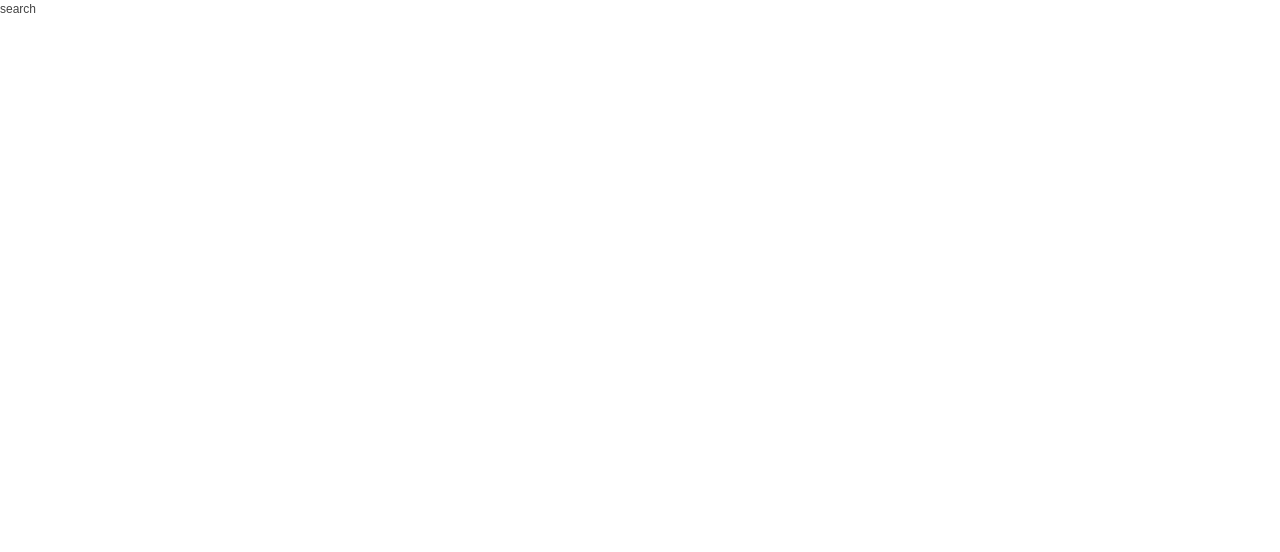
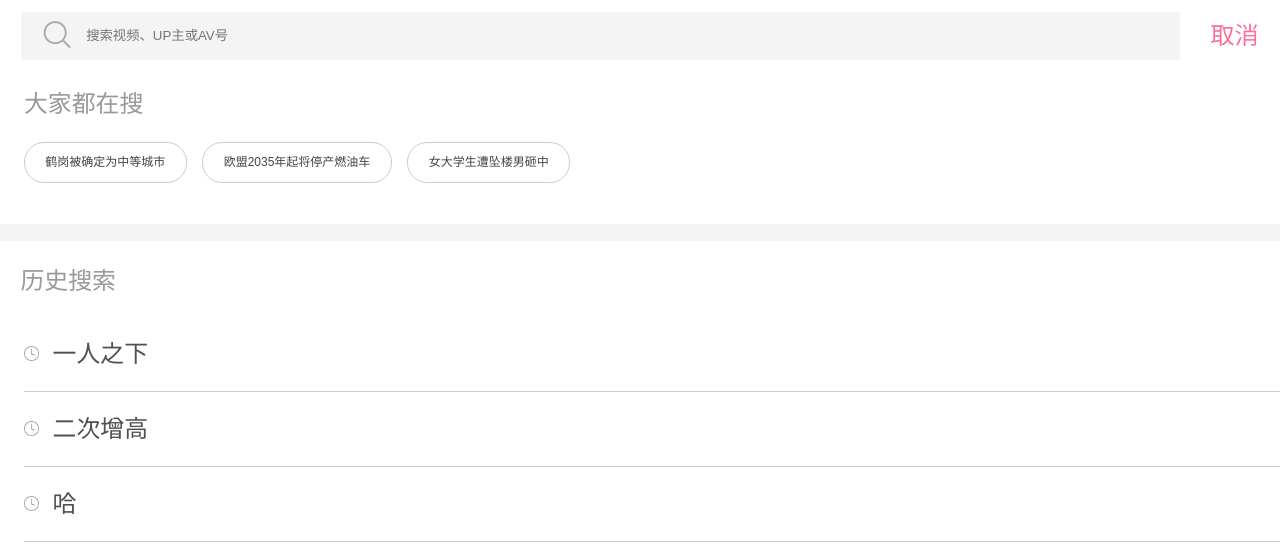
Before and after one commit to Xoeynh/bilibili, a Next.js app: page /search in a window 1280 px wide. Shown: the top 552 px of the page. Built offline with nearby package versions, Linux system fonts and the light colour scheme.

Commit message:
feat: 完成搜索历史静态页面

```diff
--- a/src/pages/search/index.tsx
+++ b/src/pages/search/index.tsx
@@ -1,7 +1,44 @@
-import React from 'react';
+import React, { useState } from 'react';
+import Image from 'next/image';
+import type { InputChange } from '@/types';
+import SearchDetail from './search-detail/SearchDetail';
+import SearchHistory from './search-history/SearchHistory';
+import styles from './search.module.scss';
 
 function Search(): React.ReactElement {
-  return <div>search</div>;
+  const [searchValue, setSearchValue] = useState('');
+
+  const handleInputChange = (e: InputChange): void => {
+    setSearchValue(e.target.value);
+  };
+
+  return (
+    <>
+      <div className={styles.searchHeader}>
+        <div className={styles.inputView}>
+          <i className={`icon-search ${styles.inputIcon}`} />
+          <input
+            className={styles.inputText}
+            value={searchValue}
+            onChange={handleInputChange}
+            placeholder="搜索视频、UP主或AV号"
+          />
+          {searchValue && (
+            <Image
+              className={styles.clearIcon}
+              width={16}
+              height={16}
+              src={`${process.env.NEXT_PUBLIC_BASE_URL}/images/search-close.png`}
+              alt=""
+            />
+          )}
+        </div>
+        <span className={styles.clearText}>取消</span>
+      </div>
+      {searchValue && <SearchDetail />}
+      {!searchValue && <SearchHistory />}
+    </>
+  );
 }
 
 Search.getLayout = function getLayout(page: React.ReactElement) {
--- /dev/null
+++ b/src/pages/search/search-detail/SearchDetail.tsx
@@ -0,0 +1,8 @@
+import React from 'react';
+import styles from './search-detail.module.scss';
+
+function SearchDetail(): React.ReactElement {
+  return <div className={styles.page}>搜索详情</div>;
+}
+
+export default SearchDetail;
--- /dev/null
+++ b/src/pages/search/search-detail/search-detail.module.scss
@@ -0,0 +1,3 @@
+.page {
+  height: 100%;
+}
--- /dev/null
+++ b/src/pages/search/search-history/SearchHistory.tsx
@@ -0,0 +1,55 @@
+import React from 'react';
+import Image from 'next/image';
+import styles from './search-history.module.scss';
+
+function SearchHistory(): React.ReactElement {
+  return (
+    <div className={styles.page}>
+      <div className={styles.searchHot}>
+        <h2 className={styles.hotTitle}>大家都在搜</h2>
+        <ul className={styles.hotList}>
+          <li className={styles.hotItem}>鹤岗被确定为中等城市</li>
+          <li className={styles.hotItem}>欧盟2035年起将停产燃油车</li>
+          <li className={styles.hotItem}>女大学生遭坠楼男砸中</li>
+        </ul>
+      </div>
+      <div className={styles.searchHistory}>
+        <div className={styles.historyTitle}>历史搜索</div>
+        <ul className={styles.historyList}>
+          <li className={styles.historyItem}>
+            <Image
+              className={styles.historyItemIcon}
+              width={15}
+              height={15}
+              src={`${process.env.NEXT_PUBLIC_BASE_URL}/images/search-history.png`}
+              alt=""
+            />
+            <span className={styles.historyItemText}>一人之下</span>
+          </li>
+          <li className={styles.historyItem}>
+            <Image
+              className={styles.historyItemIcon}
+              width={15}
+              height={15}
+              src={`${process.env.NEXT_PUBLIC_BASE_URL}/images/search-history.png`}
+              alt=""
+            />
+            <span className={styles.historyItemText}>二次增高</span>
+          </li>
+          <li className={styles.historyItem}>
+            <Image
+              className={styles.historyItemIcon}
+              width={15}
+              height={15}
+              src={`${process.env.NEXT_PUBLIC_BASE_URL}/images/search-history.png`}
+              alt=""
+            />
+            <span className={styles.historyItemText}>哈</span>
+          </li>
+        </ul>
+      </div>
+    </div>
+  );
+}
+
+export default SearchHistory;
--- /dev/null
+++ b/src/pages/search/search-history/search-history.module.scss
@@ -0,0 +1,66 @@
+.page {
+  height: 100%;
+}
+
+.searchHot {
+  margin-left: px2rem(14);
+  margin-top: px2rem(15);
+  margin-bottom: px2rem(24);
+}
+
+.hotTitle {
+  font-weight: 400;
+  font-size: px2rem(14);
+  color: #999;
+}
+
+.hotList {
+  display: flex;
+  flex-direction: row;
+  flex-wrap: wrap;
+}
+
+.hotItem {
+  padding: px2rem(6) px2rem(12);
+  margin-top: px2rem(11);
+  margin-right: px2rem(9);
+  border: 1px solid #ccc;
+  border-radius: 20px;
+}
+
+.searchHistory {
+  border-top: px2rem(10) solid #f4f4f4;
+}
+
+.historyTitle {
+  margin-left: px2rem(12);
+  padding-top: px2rem(12.5);
+  padding-bottom: px2rem(10);
+  font-size: px2rem(14);
+  color: #999;
+}
+
+.historyList {
+  margin-left: px2rem(14);
+}
+
+.historyItem {
+  display: flex;
+  flex-direction: row;
+  justify-content: flex-start;
+  align-items: center;
+  padding-top: px2rem(10.5);
+  padding-bottom: px2rem(11);
+  border-bottom: 1px solid #ccc;
+}
+
+.historyItemIcon {
+  width: px2rem(15);
+  height: px2rem(15);
+}
+
+.historyItemText {
+  margin-left: px2rem(8);
+  font-size: px2rem(14);
+  color: #505050;
+}
--- /dev/null
+++ b/src/pages/search/search.module.scss
@@ -0,0 +1,41 @@
+.searchHeader {
+  display: flex;
+  flex-direction: row;
+  justify-content: space-between;
+  align-items: center;
+  margin: px2rem(7) px2rem(12.5) 0;
+}
+
+.inputView {
+  flex: 1;
+  display: flex;
+  flex-direction: row;
+  justify-content: flex-start;
+  align-items: center;
+  height: px2rem(28);
+  line-height: px2rem(28);
+  padding-right: px2rem(10);
+  background-color: #f4f4f4;
+  border-radius: 2px;
+}
+
+.inputIcon {
+  padding-left: px2rem(12);
+  padding-right: px2rem(8);
+  font-size: px2rem(18);
+  color: #aaa;
+}
+
+.inputText {
+  width: 100%;
+  height: 100%;
+  background-color: #f4f4f4;
+  border: none;
+  outline: none;
+}
+
+.clearText {
+  padding-left: px2rem(18);
+  font-size: px2rem(14.2);
+  color: #fb7299;
+}
--- a/src/types/index.ts
+++ b/src/types/index.ts
@@ -1,5 +1,9 @@
+import type { ChangeEvent } from 'react';
+
 export type ResponseType<T = any> = {
   code?: number | string;
   data?: T;
   msg?: string;
 };
+
+export type InputChange = ChangeEvent<HTMLInputElement>;
```
Also changed, not shown: public/images/search-close.png (added), public/images/search-history.png (added).
